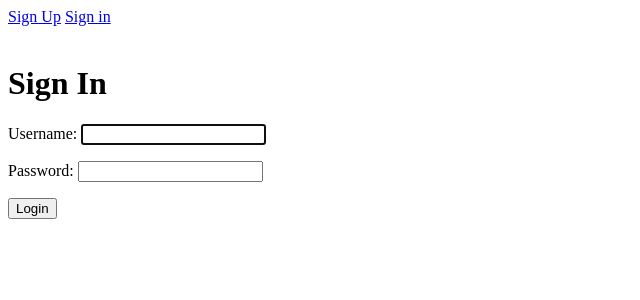
After one commit to nuruddinsayeed/TODOwoo-APP, a Django app: page /login/ in a window 1280 px wide. The commit adds this page. Shown: the top 300 px of the page, without its empty margins (0-640 px from the left). Run offline with Django 3.2, Linux system fonts and the light colour scheme.

Commit message:
Login Logout System added

```diff
--- a/todo/templates/todo/base.html
+++ b/todo/templates/todo/base.html
@@ -3,17 +3,18 @@
 {% if user.is_authenticated %}
 
 logged in as {{ user.username }}
-<a href="#">Logout</a>
 
-<form action="{% url 'logout' %}" method="post">
+<form action="{% url 'logoutuser' %}" method="post">
+
+    {% csrf_token %}
     <button type="submit">Logout</button>
 
 </form>
 
 {% else %}
 
-<a href="#">Sign Up</a>
-<a href="#">Sign in</a>
+<a href="{% url 'signupuser' %}">Sign Up</a>
+<a href="{% url 'loginuser' %}">Sign in</a>
 
 {% endif %}
 
--- /dev/null
+++ b/todo/templates/todo/loginuser.html
@@ -0,0 +1,18 @@
+{% extends "todo/base.html" %}
+
+{% block content %}
+
+<h1>Sign In</h1>
+<h2>{{ error }}</h2>
+
+<form method="post">
+
+    {% csrf_token %}
+    {{ form.as_p }}
+
+    <button type="submit" name="loginsubmit">Login</button>
+
+</form>
+
+
+{% endblock %}
--- a/todo/views.py
+++ b/todo/views.py
@@ -1,14 +1,28 @@
 from django.shortcuts import render, redirect
-from django.contrib.auth.forms import UserCreationForm
+from django.contrib.auth.forms import UserCreationForm, AuthenticationForm
 from django.contrib.auth.models import User
 from django.db import IntegrityError
-from django.contrib.auth import login, logout
+from django.contrib.auth import login, logout, authenticate
 
 
 def home(request):
-    return render(request, 'todo/hnome.html')
+    return render(request, 'todo/home.html')
 
 
+#Login Function
+def loginuser(request):
+    if request.method == 'GET':
+        return render(request, 'todo/loginuser.html', {'form' : AuthenticationForm()})
+    else:
+        user = authenticate(request, username = request.POST['username'], password = request.POST['password'])
+        if user is None:
+            return render(request, 'todo/loginuser.html', {'form' : AuthenticationForm(), 'error' : "User name or password is incorrect"})
+        else:
+            login(request, user)
+            return redirect('currenttodos')
+
+
+#Sign Up function
 def signupuser(request):
     if request.method == 'GET':
         return render(request, 'todo/signupuser.html', {'form' : UserCreationForm()})
@@ -26,9 +40,11 @@ def signupuser(request):
             return render(request, 'todo/signupuser.html', {'form' : UserCreationForm(), 'error' : 'Password did not match'})
 
 
+
 def currenttodos(request):
     return render(request, 'todo/currenttodos.html')
 
 def logoutuser(request):
-    logout(request)
+    if request.method == 'POST':
+        logout(request)
     return redirect('home')
--- a/todowoo/urls.py
+++ b/todowoo/urls.py
@@ -21,6 +21,7 @@ urlpatterns = [
     path('admin/', admin.site.urls),
 
     #Auth
+    path('login/', views.loginuser, name = 'loginuser'),
     path('signup/', views.signupuser, name = 'signupuser'),
     path('logout/', views.logoutuser, name = 'logoutuser'),
     #Todos
```
Also changed, not shown: db.sqlite3.
